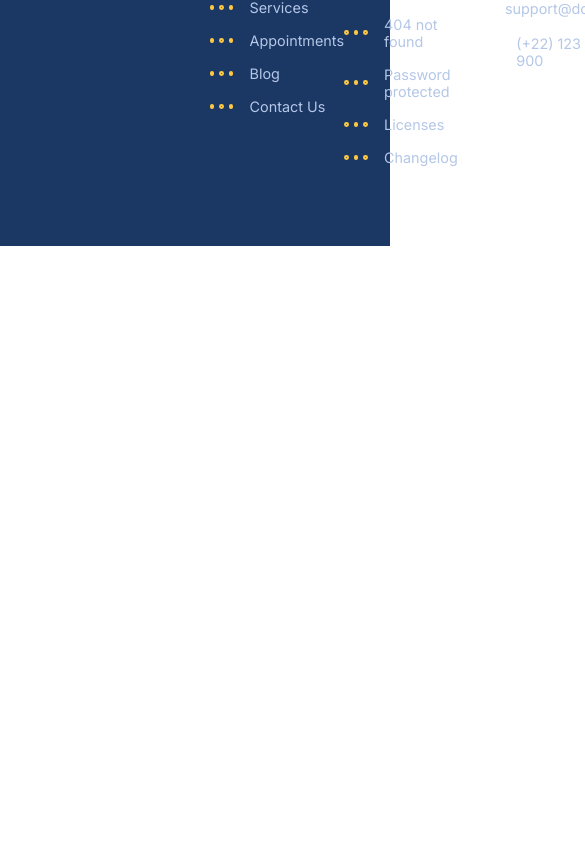
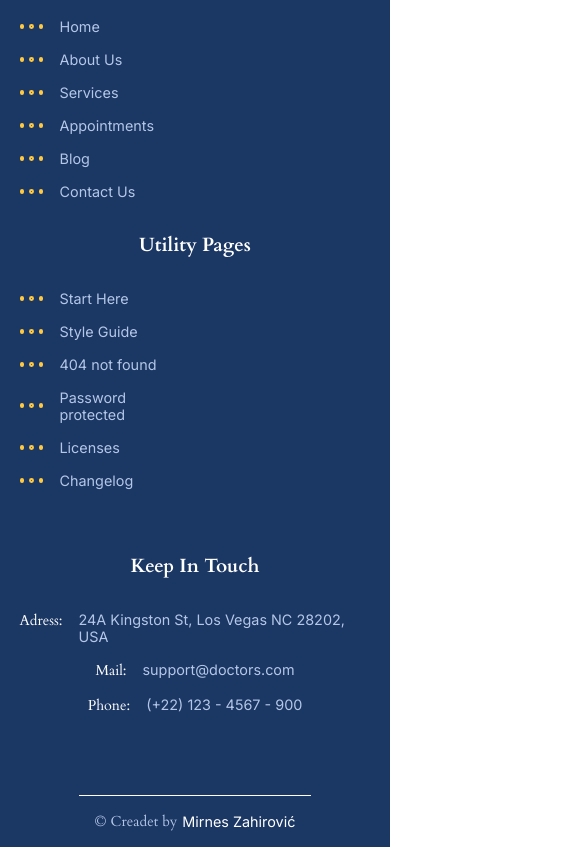
Before and after one commit to zmirnes/book-shop, a React (Create React App) app: page / in a window 390 px wide. Shown: the part 8277-9124 px from the top of the page, 585 px wide, since content can reach past the window. Before the commit the page ends 8523 px from the top, so only its background shows below. Built offline with nearby package versions, Linux system fonts and the light colour scheme.

Commit message:
Added responsivnes to the footer

```diff
--- a/src/components/Footer/Footer.jsx
+++ b/src/components/Footer/Footer.jsx
@@ -101,6 +101,18 @@ const Footer = () => {
             <span className={classes.infoValue}>(+22) 123 - 4567 - 900</span>
           </div>
         </div>
+        <div className={classes.copyright}>
+          <span className={classes.copyrightText}>
+            &copy; Creadet by
+            <a
+              target="_blank"
+              rel="noreferrer"
+              href="https://mirneszahirovic.me"
+            >
+              Mirnes Zahirović
+            </a>
+          </span>
+        </div>
       </div>
     </section>
   );
--- a/src/components/Footer/Footer.module.css
+++ b/src/components/Footer/Footer.module.css
@@ -1,6 +1,6 @@
 .section {
   width: 100%;
-  padding: 5rem 0;
+  padding: 5rem 0 0 0;
   display: flex;
   align-items: center;
   justify-content: center;
@@ -11,6 +11,7 @@
   width: 70%;
   display: flex;
   justify-content: space-between;
+  flex-wrap: wrap;
 }
 
 .logoAndSocial {
@@ -53,3 +54,62 @@
   font-family: "Inter";
   color: #b4c7e7;
 }
+
+.copyright {
+  flex-basis: 100%;
+  margin-top: 3rem;
+  padding: 1rem;
+  text-align: center;
+  color: #b4c7e7;
+  font-size: 0.9rem;
+  border-top: 0.5px solid white;
+}
+
+.copyrightText {
+  display: flex;
+  gap: 0.3rem;
+  align-items: center;
+  justify-content: center;
+}
+
+.copyrightText a {
+  color: white;
+  text-decoration: none;
+  font-family: "Inter";
+}
+
+@media only screen and (max-width: 1347px) {
+  .container {
+    width: 80%;
+  }
+}
+@media only screen and (max-width: 1097px) {
+  .container {
+    width: 90%;
+  }
+}
+@media only screen and (max-width: 967px) {
+  .container {
+    width: 90%;
+    row-gap: 2rem;
+  }
+
+  .keepInTouch {
+    align-items: center;
+    justify-content: center;
+    width: 100%;
+    margin-top: 2rem;
+  }
+}
+
+@media only screen and (max-width: 567px) {
+  .section {
+    padding: 2rem 0 0 0;
+  }
+
+  .container {
+    flex-direction: column;
+    justify-content: center;
+    align-items: center;
+  }
+}
--- a/src/components/Footer/FooterListItem.module.css
+++ b/src/components/Footer/FooterListItem.module.css
@@ -22,3 +22,10 @@
   font-size: 0.9rem;
   font-family: "Inter";
 }
+
+@media only screen and (max-width: 567px) {
+  .listItem {
+    width: 50%;
+    left: 50%;
+  }
+}
--- a/src/components/Footer/FooterNavList.module.css
+++ b/src/components/Footer/FooterNavList.module.css
@@ -10,3 +10,14 @@
   font-size: 1.2rem;
   margin-bottom: 1rem;
 }
+
+@media only screen and (max-width: 567px) {
+  .list {
+    width: 100%;
+    position: relative;
+  }
+
+  .title {
+    align-self: center;
+  }
+}
```
